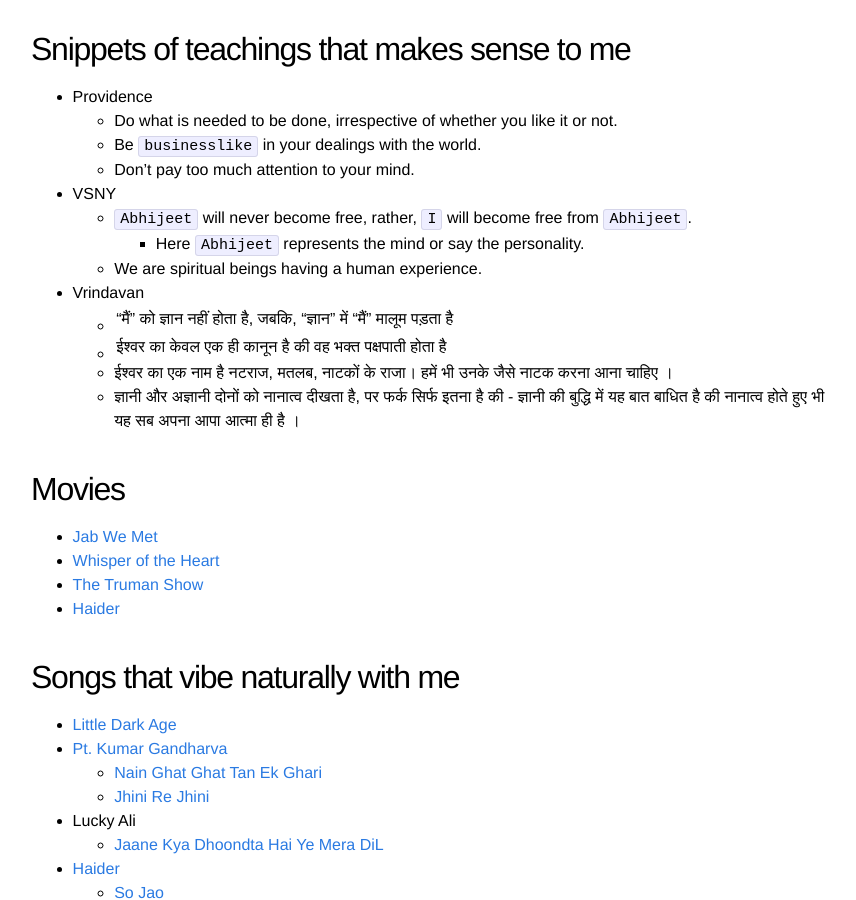
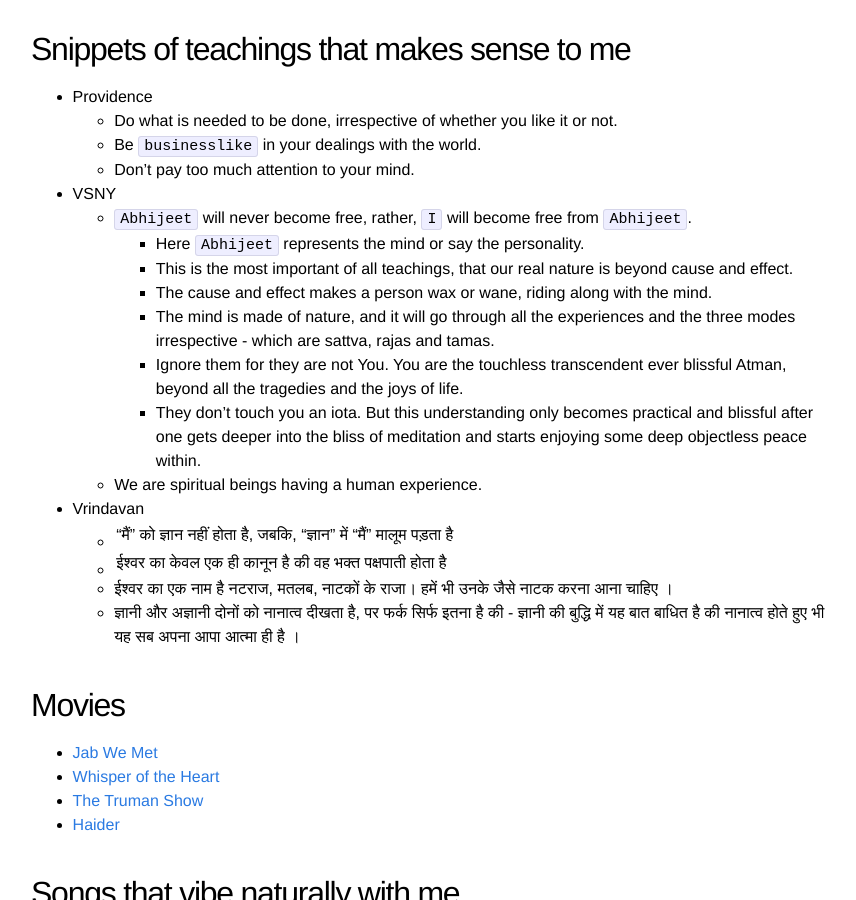
Before and after one commit to kislayabhi/kislayabhi.github.io, a Jekyll site: the page built from _posts/2024-7-23-My-personal-playlist.md, in a window 1280 px wide and 900 px high, scrolled down 416 px. Shown: the whole window, without its empty margins (209-1065 px from the left). Built offline with Jekyll 4.4.1, drawn with Linux system fonts in a browser that asks for light colours; comment, search, counter and statistics services are not loaded.

Commit message:
Update 2024-7-23-My-personal-playlist.md

```diff
--- a/_posts/2024-7-23-My-personal-playlist.md
+++ b/_posts/2024-7-23-My-personal-playlist.md
@@ -22,6 +22,11 @@ I only recently realized that there are certain things in the world that I etern
 * VSNY
   - `Abhijeet` will never become free, rather, `I` will become free from `Abhijeet`.
     - Here `Abhijeet` represents the mind or say the personality.
+    - This is the most important of all teachings, that our real nature is beyond cause and effect.
+    - The cause and effect makes a person wax or wane, riding along with the mind.
+    - The mind is made of nature, and it will go through all the experiences and the three modes irrespective - which are sattva, rajas and tamas.
+    - Ignore them for they are not You. You are the touchless transcendent ever blissful Atman, beyond all the tragedies and the joys of life.
+    - They don't touch you an iota. But this understanding only becomes practical and blissful after one gets deeper into the bliss of meditation and starts enjoying some deep objectless peace within.
   - We are spiritual beings having a human experience.
 
 * Vrindavan
```
